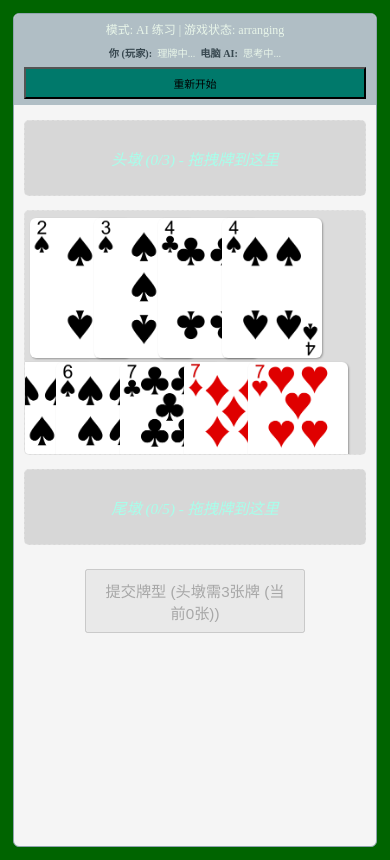
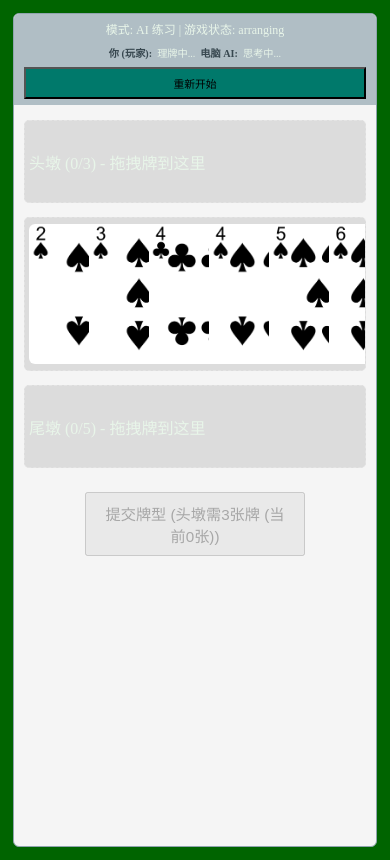
Before and after one commit to wen952555/sss, a Vue app in the folder frontend/: page / in a window 390 px wide. Both pictures are taken after a click on the button "开始牌局". Built offline with nearby package versions, Linux system fonts and the light colour scheme.

Commit message:
Update main.css

```diff
--- a/frontend/src/assets/main.css
+++ b/frontend/src/assets/main.css
@@ -1,11 +1,11 @@
 /* frontend/src/assets/main.css */
-/* ... (html, body, #app, desktop .card, desktop .card-container, button, input, error, App.vue布局等核心样式与上一版能成功构建的类似，并确保关键属性有 !important) ... */
-/* 我将主要展示媒体查询部分的修改，其他部分请沿用上一版并确保 !important */
+/* ... (html, body, #app, desktop .card, button, input, error, App.vue布局等核心样式与上一版能成功构建的类似，并确保关键属性有 !important) ... */
+/* 我将主要展示 .card, .card-container 及相关媒体查询修改，其他部分请沿用上一版并确保 !important */
 
-html, body { /* ... */ background-color: #006400 !important; color: #e8f5e9 !important; /* ... */ }
-#app, #app-container.app-flex-container { /* ... */ background-color: transparent !important; /* ... */ }
+html, body { /* ... */ background-color: #006400 !important; color: #e8f5e9 !important; overflow: hidden !important; /* ... */ }
+#app, #app-container.app-flex-container { /* ... */ background-color: transparent !important; overflow: hidden !important; /* ... */ }
 
-/* --- 卡片样式 (桌面端保持) --- */
+/* --- 卡片样式 --- */
 .card, .hand-card-item {
   width: 90px !important;
   height: 126px !important;
@@ -13,44 +13,55 @@ html, body { /* ... */ background-color: #006400 !important; color: #e8f5e9 !imp
   border-radius: 6px !important; background-color: #FFFFFF !important;
   color: #212121 !important; display: flex !important; justify-content: center !important;
   align-items: center !important; cursor: grab !important; user-select: none !important;
-  box-shadow: 1px 1px 3px rgba(0,0,0,0.2) !important; /* 恢复一个细微阴影 */
-  transition: transform 0.15s ease-out, margin-left 0.2s ease-out, z-index 0s 0.15s !important; /* z-index延迟变化 */
+  box-shadow: 1px 1px 3px rgba(0,0,0,0.2) !important;
+  transition: transform 0.15s ease-out, margin-left 0.2s ease-out, z-index 0s 0.15s !important;
   overflow: hidden !important; padding: 0 !important;
   flex-shrink: 0;
-  position: relative; /* 确保 z-index 生效 */
+  position: relative;
+  /* margin: 0 !important; */ /* 让父容器的gap或负margin控制 */
 }
-.card img, .hand-card-item img {
-  display: block !important; width: 100% !important; height: 100% !important;
-  object-fit: contain !important; pointer-events: none !important;
-  border-radius: 5px !important;
-}
-.card.dragging, .hand-card-item.dragging { /* ... (保持不变) ... */ }
+.card img, .hand-card-item img { /* ... (与上一版相同) ... */ }
+.card.dragging, .hand-card-item.dragging { /* ... (与上一版相同) ... */ }
 
-/* --- 卡片容器 (桌面端保持) --- */
+/* --- 卡片容器 --- */
 .card-container {
   display: flex !important;
-  flex-wrap: wrap; /* 桌面端允许换行 */
   gap: 6px !important;
-  min-height: calc(126px + 12px) !important;
+  /* min-height 由内容或特定区域的CSS决定 */
   border: 1px dashed rgba(255, 255, 255, 0.2) !important;
-  padding: 8px !important; /* 调整内边距 */
+  padding: 8px !important;
   border-radius: 5px !important;
   position: relative !important;
-  align-items: center !important;
-  justify-content: center !important;
+  align-items: center !important; /* 默认垂直居中 */
+  justify-content: flex-start !important; /* 默认从左开始排列 */
   background-color: rgba(0, 0, 0, 0.1) !important;
   margin-bottom: 8px !important;
   width: 100% !important;
   box-sizing: border-box !important;
+  overflow: hidden !important; /* 默认隐藏所有溢出，防止滚动条 */
 }
-/* ... (.card-container.is-empty, .drag-over, .drop-placeholder 与上一版类似) ... */
-.card-container.is-empty { background-color: rgba(0, 0, 0, 0.12) !important; display: flex !important; align-items: center !important; justify-content: center !important; }
-.drag-over { border-color: #a5d6a7 !important; border-style: solid !important; background-color: rgba(129, 199, 132, 0.3) !important; }
-.drop-placeholder { color: #a7ffeb !important; font-style: italic !important; text-align: center !important; width: 100% !important; font-size: 0.95em !important; padding: 12px 0 !important; }
+.card-container.is-empty { /* ... (与上一版相同) ... */ }
+.drag-over { /* ... (与上一版相同) ... */ }
+.drop-placeholder { /* ... (与上一版相同) ... */ }
 
 
 /* --- 媒体查询，实现平铺伸缩折叠 --- */
-@media (max-width: 1024px) { /* 桌面端较窄或大平板 - 平铺但卡片略小 */
+
+/* 桌面端宽屏: 卡片正常平铺，允许换行 */
+.initial-hand-area .card-container {
+    flex-wrap: wrap !important; /* 允许换行 */
+    overflow-y: auto !important; /* 如果内容多，允许垂直滚动 (这是您不想要的，将在下面针对手机移除) */
+    /* max-height: calc(126px * 2 + 6px + 16px); /* 桌面最多显示两行的高度 */
+    /* 为了避免桌面也出现不必要的滚动条，如果内容能在一两行内放下，可以去掉max-height或设得宽松些 */
+    min-height: calc(126px + 16px); /* 至少一行高度 */
+    align-content: flex-start; /* 多行时从顶部开始 */
+    justify-content: center !important; /* 桌面卡片居中 */
+}
+.initial-hand-area .card-container .hand-card-item {
+    margin-left: 0 !important; /* 桌面不重叠 */
+}
+
+@media (max-width: 1024px) { /* 桌面端较窄或大平板 - 仍然平铺，但卡片略小 */
     .card, .hand-card-item {
         width: 80px !important;
         height: 112px !important;
@@ -58,60 +69,62 @@ html, body { /* ... */ background-color: #006400 !important; color: #e8f5e9 !imp
     .card-container {
         min-height: calc(112px + 10px) !important;
         gap: 5px !important;
-        justify-content: flex-start !important; /* 左对齐 */
     }
     .initial-hand-area .card-container {
         min-height: calc(112px + 10px) !important;
-        flex-wrap: wrap !important; /* 允许换行，而不是滚动 */
-        overflow-x: visible !important;
-        overflow-y: auto !important; /* 如果多行，允许垂直滚动 */
-        max-height: calc(112px * 2 + 5px + 16px); /* 最多显示两行的高度 */
-    }
-    /* 移除之前针对这个断点的重叠样式 */
-    .initial-hand-area .card-container .hand-card-item {
-        margin-left: 0 !important;
-    }
-    .initial-hand-area .card-container .hand-card-item:hover {
-        transform: translateY(-10px) scale(1.05);
-        z-index: 100;
-        margin-right: 0; /* 取消之前为展开留的 space */
-    }
-    .initial-hand-area .card-container .hand-card-item:hover + .hand-card-item {
-        margin-left: 0; /* 相邻元素不移动 */
+        /* max-height: calc(112px * 2 + 5px + 12px); */ /* 调整最大高度 */
     }
 }
 
-@media (max-width: 768px) { /* 平板/大手机 - 开始紧贴重叠 */
+/* 手机端和平板的紧贴重叠样式 */
+@media (max-width: 768px) {
   .card, .hand-card-item {
-    width: 60px !important;
-    height: 84px !important;
+    width: 65px !important;
+    height: 91px !important;
     border-radius: 4px !important;
-    /* margin: 1px !important; */ /* 通过负 margin 控制重叠 */
+    margin: 0 !important; /* 确保没有外边距干扰负margin */
   }
-  .card-container {
-    min-height: calc(84px + 8px) !important; /* 基于卡片高度 */
-    gap: 0 !important; /* 移除 gap，完全靠 margin 控制 */
-    padding: 6px !important;
-    overflow-x: hidden !important; /* 禁止水平滚动 */
+  .card-container { /* 通用卡片容器在手机上的调整 */
+    min-height: calc(91px + 8px) !important; /* 基于卡片高度 */
+    gap: 0 !important;
+    padding: 6px 4px !important; /* 调整padding */
+    overflow: hidden !important; /* 确保所有容器都隐藏溢出 */
+  }
+
+  /* 特指手牌区 (初始手牌/中墩) */
+  .initial-hand-area .card-container {
+    min-height: calc(91px + 8px) !important; /* 至少能显示一行重叠的牌的高度 */
     flex-wrap: nowrap !important; /* 强制不换行 */
     justify-content: flex-start !important; /* 从左开始排列 */
-  }
-  .initial-hand-area .card-container { /* 特指手牌区 */
-    min-height: calc(84px + 8px) !important;
-    overflow-x: hidden !important;
+    align-items: center; /* 垂直居中（如果只有一行） */
+    overflow-x: hidden !important; /* 禁止水平滚动 */
+    overflow-y: hidden !important; /* 禁止垂直滚动 */
+    padding-left: 6px; /* 给第一张牌一点左边距 */
+    padding-right: 6px; /* 防止最右边的牌被完全截断 */
   }
   .initial-hand-area .card-container .hand-card-item {
-    margin-left: -45px !important; /* 大量重叠，只露出约15px */
-    box-shadow: 1px 1px 2px rgba(0,0,0,0.3) !important; /* 给重叠的牌一点阴影区分 */
+    margin-left: -50px !important; /* 大量重叠，只露出约15px (65 - 50 = 15) */
+    /* box-shadow: 1px 0px 1px rgba(0,0,0,0.2) !important; */ /* 给左边缘一点阴影模拟层次 */
+    transition: transform 0.2s ease-out, margin-left 0.2s ease-out, z-index 0s 0.2s !important;
   }
   .initial-hand-area .card-container .hand-card-item:first-child {
     margin-left: 0 !important;
   }
+  /* 悬停/触摸交互时展开，这个纯CSS比较难完美实现不遮挡，JS辅助更佳 */
+  .initial-hand-area .card-container:hover .hand-card-item { /* 简单的整体展开效果 */
+    /* margin-left: -20px !important; */ /* 悬停容器时减少重叠 */
+  }
   .initial-hand-area .card-container .hand-card-item:hover {
-    transform: translateY(-15px) scale(1.1); /* 悬停时更明显上浮 */
-    z-index: 150; /* 确保在最上层 */
-    /* 当一张牌上浮时，可能需要JS配合调整它后面牌的 margin-left 以“展开” */
+    transform: translateY(-10px) scale(1.1) !important;
+    z-index: 100 !important;
+    /* margin-left: -20px !important; */ /* 悬停的牌可以稍微展开一点 */
+    /* margin-right: 30px !important; */ /* 给右边牌让位 */
   }
+  /* .initial-hand-area .card-container .hand-card-item:hover + .hand-card-item {
+      margin-left: -20px !important;
+  } */
+
+
   /* 其他小屏幕特定样式 */
   .top-info-bar { font-size: 0.8em !important; }
   .submit-hand-button { font-size: 0.95em !important; }
@@ -119,28 +132,27 @@ html, body { /* ... */ background-color: #006400 !important; color: #e8f5e9 !imp
 
 @media (max-width: 480px) { /* 小手机 - 进一步重叠 */
   .card, .hand-card-item {
-    width: 50px !important;
-    height: 70px !important;
+    width: 55px !important;
+    height: 77px !important;
     border-radius: 3px !important;
   }
   .card-container {
-    min-height: calc(70px + 6px) !important;
-    padding: 5px !important;
+    min-height: calc(77px + 6px) !important;
+    padding: 4px !important;
   }
   .initial-hand-area .card-container {
-    min-height: calc(70px + 6px) !important;
+    min-height: calc(77px + 6px) !important;
   }
   .initial-hand-area .card-container .hand-card-item {
-    margin-left: -38px !important; /* 重叠更多，只露出约12px */
+    margin-left: -42px !important; /* 重叠更多，只露出约13px (55 - 42 = 13) */
   }
-  .initial-hand-area .card-container .hand-card-item:first-child { margin-left: 0 !important; }
-
-  /* 顶部信息栏垂直堆叠 */
+  /* 顶部信息栏垂直堆叠 (保持不变) */
   .top-info-bar { font-size: 0.75em !important; flex-direction: column; align-items: stretch; gap: 4px !important; }
   .game-status-mode { width: 100%; text-align: center; margin-bottom: 3px; order: 1;}
   .player-statuses-inline { width: 100%; justify-content: center; gap: 5px !important; font-size: 0.85em !important; margin: 0 0 3px 0; order: 2;}
   .restart-button-inline { width: 100%; text-align: center; margin-left: 0; order: 3; padding: 6px 10px !important; font-size: 0.85em !important;}
 }
 
-/* 其他所有全局样式，如按钮、App布局、GameBoard布局等，请沿用上一版能成功构建的，并确保重要属性有 !important */
+
+/* 其他所有全局样式，如App布局、GameBoard布局等，请沿用上一版能成功构建的，并确保重要属性有 !important */
 /* ... */
```
